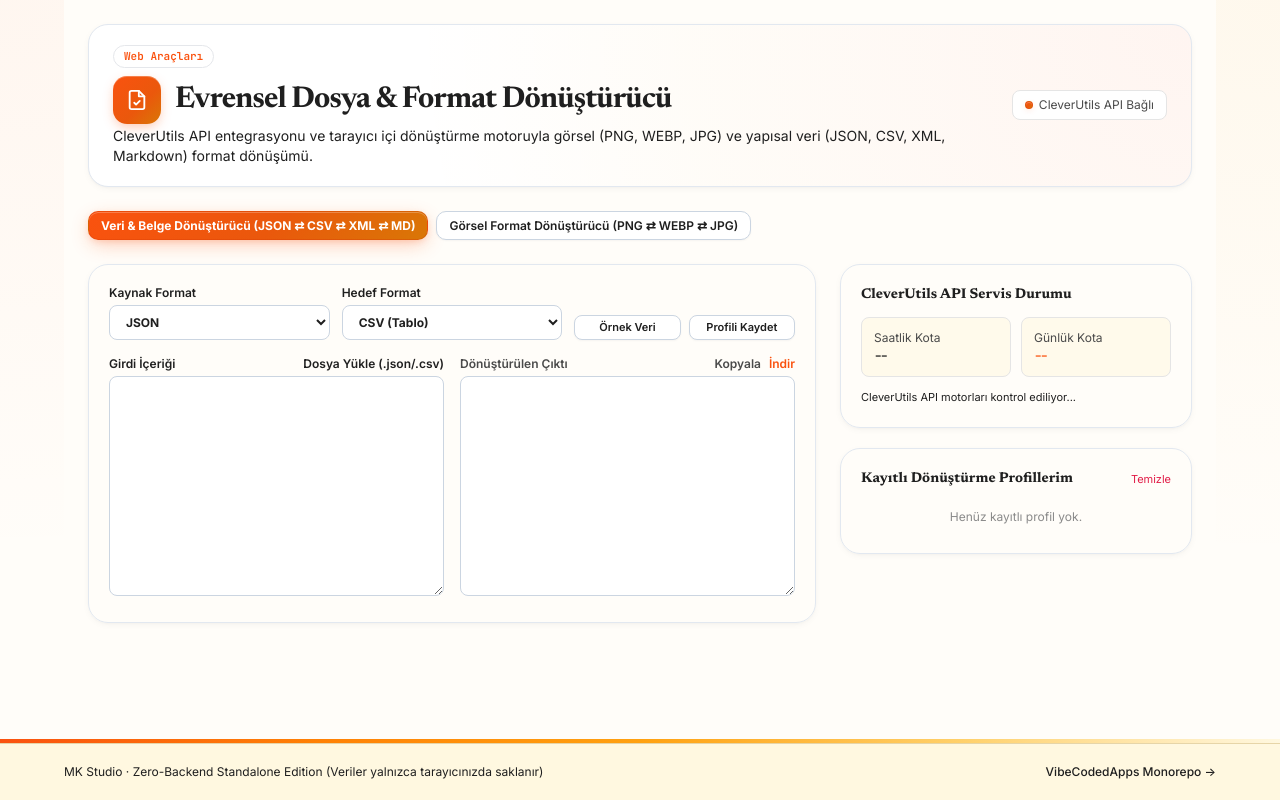
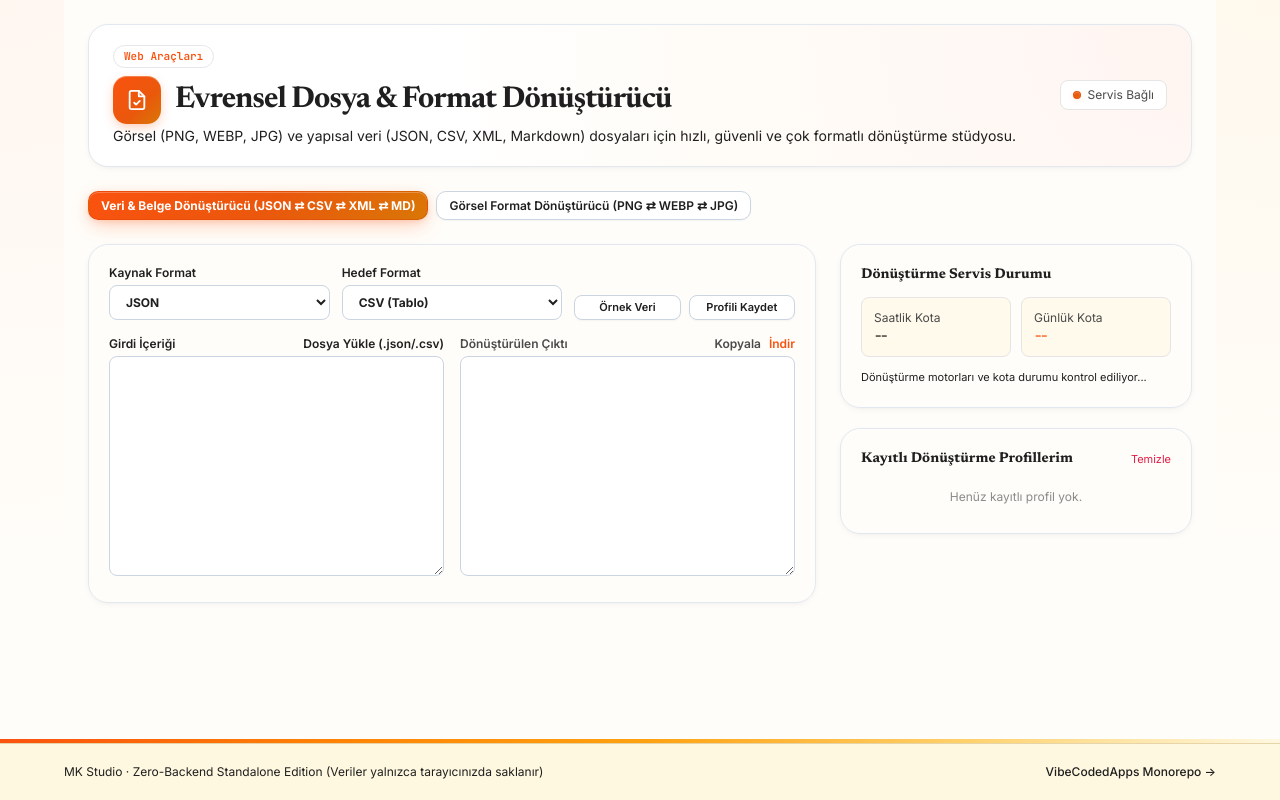
Before and after one commit to melihkarasu/dosya-donusturucu, a plain HTML site: page index.html in a window 1280 px wide. Drawn offline with Linux system fonts and the light colour scheme.

Commit message:
refactor(dosya-donusturucu,template): remove CleverUtils branding while keeping quota monitor and make footer app count dynamic

```diff
--- a/index.html
+++ b/index.html
@@ -31,12 +31,12 @@
       </span>
       <h1 class="text-2xl sm:text-3xl font-extrabold tracking-tight text-mistral-ink font-editorial">Evrensel Dosya &amp; Format Dönüştürücü</h1>
     </div>
-    <p class="text-mistral-slate text-sm mt-0.5 font-normal">CleverUtils API entegrasyonu ve tarayıcı içi dönüştürme motoruyla görsel (PNG, WEBP, JPG) ve yapısal veri (JSON, CSV, XML, Markdown) format dönüşümü.</p>
+    <p class="text-mistral-slate text-sm mt-0.5 font-normal">Görsel (PNG, WEBP, JPG) ve yapısal veri (JSON, CSV, XML, Markdown) dosyaları için hızlı, güvenli ve çok formatlı dönüştürme stüdyosu.</p>
   </div>
   <div class="flex flex-wrap items-center gap-2 shrink-0">
     <span id="clever-status-badge" class="inline-flex items-center gap-1.5 px-3 py-1.5 rounded-xl bg-white border border-mistral-hairline text-xs text-mistral-slate">
       <span class="w-2 h-2 rounded-full bg-emerald-500"></span>
-      <span id="clever-status-text">CleverUtils API Bağlı</span>
+      <span id="clever-status-text">Servis Bağlı</span>
     </span>
   </div>
 </div>
@@ -111,7 +111,7 @@
   </div>
   <div class="lg:col-span-4 space-y-5">
     <section class="vibe-panel-card p-5 space-y-3">
-      <h2 class="text-sm font-bold font-editorial text-mistral-ink">CleverUtils API Servis Durumu</h2>
+      <h2 class="text-sm font-bold font-editorial text-mistral-ink">Dönüştürme Servis Durumu</h2>
       <div class="grid grid-cols-2 gap-2.5 text-xs">
         <div class="p-3 rounded-xl bg-mistral-cream-light border border-mistral-hairline">
           <div class="text-mistral-slate">Saatlik Kota</div>
@@ -122,7 +122,7 @@
           <div id="clever-quota-day" class="font-mono font-bold text-mistral-orange mt-0.5">--</div>
         </div>
       </div>
-      <p id="clever-engine-info" class="text-[11px] text-mistral-stone leading-relaxed">CleverUtils API motorları kontrol ediliyor...</p>
+      <p id="clever-engine-info" class="text-[11px] text-mistral-stone leading-relaxed">Dönüştürme motorları ve kota durumu kontrol ediliyor...</p>
     </section>
     <section class="vibe-panel-card p-5 space-y-3">
       <div class="flex items-center justify-between">
```
Also changed, not shown: 1 other file.
